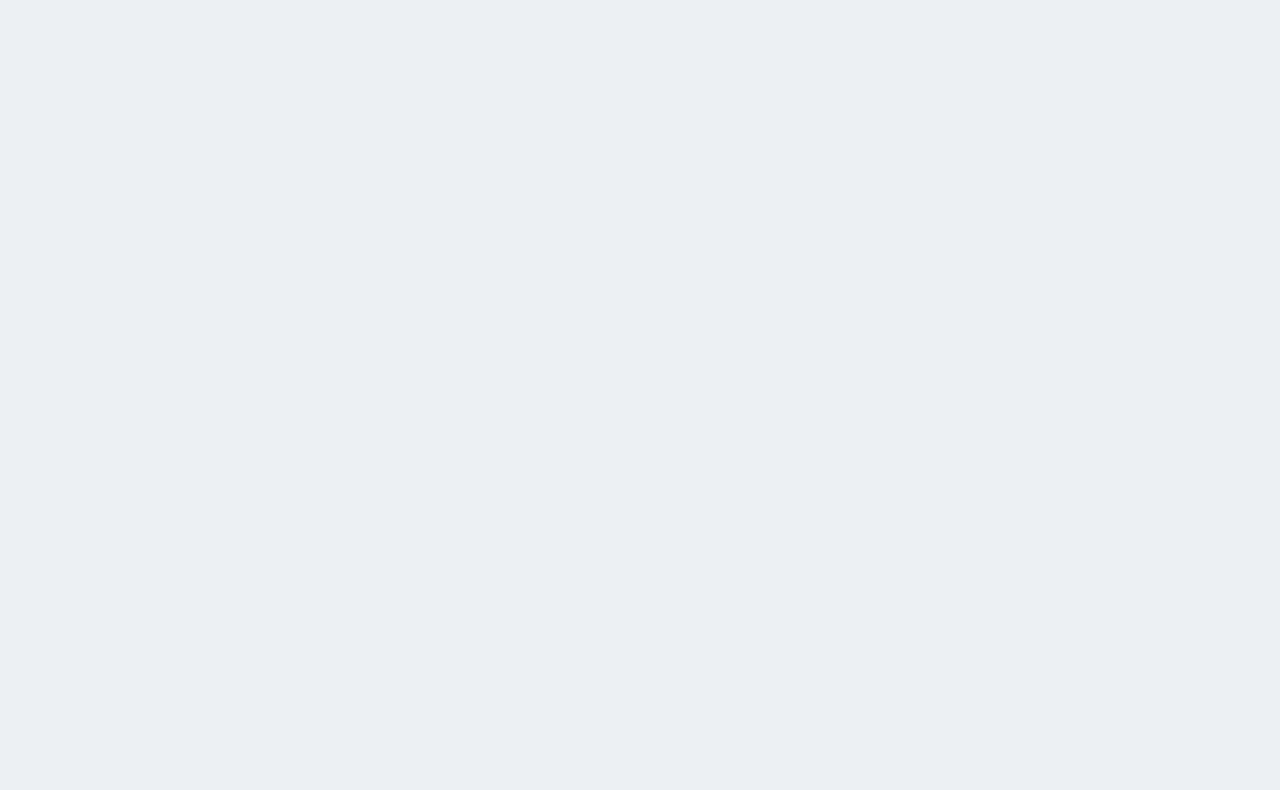
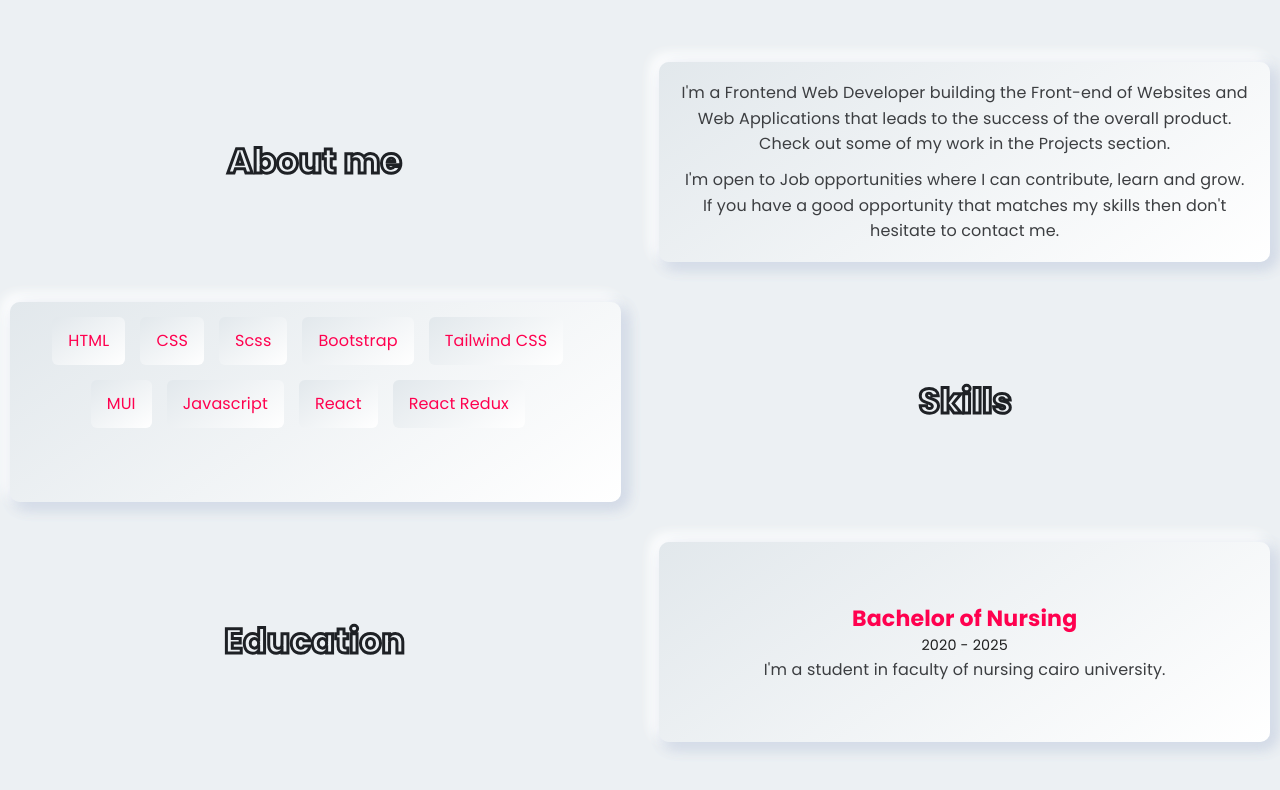
Before and after one commit to Abdalla-Mon/Abdalla-portfolio-stable, a React (Vite) app: page /about in a window 1280 px wide. Shown: the part 818-1608 px from the top of the page. Before the commit the page ends 800 px from the top, so only its background shows below. Built offline with nearby package versions, Linux system fonts and the light colour scheme.

Commit message:
finist about

```diff
--- a/src/component/about/About.jsx
+++ b/src/component/about/About.jsx
@@ -12,6 +12,7 @@ export default function About() {
       initial={{ scale: 0 }}
       animate={animation ? { x: "100vw" } : { scale: [0, 1] }}
       transition={{ duration: 0.5 }}
+      className="about"
     >
       <div className="about-landing">
         <div className="about-container">
@@ -24,7 +25,82 @@ export default function About() {
           <Heading value={arr3} head={"Developer"} />
         </div>
       </div>
+      <AboutText />
     </motion.section>
+  );
+}
+function AboutText() {
+  return (
+    <div className="about-text">
+      <div className="container mx-auto">
+        <div className="about-me">
+          <div className="about-box left">
+            <AboutBox
+              text={
+                <>
+                  <p>
+                    I&apos;m a Frontend Web Developer building the Front-end of
+                    Websites and Web Applications that leads to the success of
+                    the overall product. Check out some of my work in the
+                    Projects section.
+                  </p>
+                  <p>
+                    I&apos;m open to Job opportunities where I can contribute,
+                    learn and grow. If you have a good opportunity that matches
+                    my skills then don&apos;t hesitate to contact me.
+                  </p>
+                </>
+              }
+              heading={"About me"}
+            />
+          </div>
+          <div className="about-box right ">
+            <AboutBox text={<Skills />} heading="Skills" />
+          </div>
+          <div className="about-box left">
+            <AboutBox text={<Education />} heading="Education" />
+          </div>
+        </div>
+      </div>
+    </div>
+  );
+}
+
+function AboutBox({ classN, text, heading }) {
+  return (
+    <>
+      <div>{text}</div>
+      <h2>{heading}</h2>
+    </>
+  );
+}
+function Skills() {
+  let skills = [
+    "HTML",
+    "CSS",
+    "Scss",
+    "Bootstrap",
+    "Tailwind CSS",
+    "MUI",
+    "Javascript",
+    "React",
+    "React Redux",
+  ];
+  return (
+    <>
+      {skills.map((e) => (
+        <div className="skill">{e}</div>
+      ))}
+    </>
+  );
+}
+function Education() {
+  return (
+    <>
+      <h4>Bachelor of Nursing</h4>
+      <h5>2020 - 2025</h5>
+      <p>I&apos;m a student in faculty of nursing cairo university.</p>
+    </>
   );
 }
 function Heading({ head, text, value }) {
@@ -38,7 +114,7 @@ function Heading({ head, text, value }) {
           <p>
             Hello Iam
             <span>Abdalla Abdelsabour</span> a frontend developer currently
-            available to work as freelancer or full-time. `
+            available to work as freelancer or full-time.
           </p>
         </div>
       ) : null}
--- a/src/scss/App.css
+++ b/src/scss/App.css
@@ -511,6 +511,88 @@
   font-weight: bold;
 }
 
+.about .about-me {
+  display: flex;
+  flex-direction: column;
+  gap: 40px;
+  padding: 80px 10px;
+}
+@media (min-width: 767px) {
+  .about .left > div {
+    order: 2;
+  }
+}
+.about .left > div {
+  display: flex;
+  flex-direction: column;
+  justify-content: center;
+}
+.about .about-box {
+  display: flex;
+  gap: 40px;
+}
+@media (max-width: 767px) {
+  .about .about-box {
+    flex-direction: column-reverse;
+  }
+}
+.about .about-box > div {
+  min-height: 200px;
+  text-align: center;
+  background: var(--gradiant-color);
+  box-shadow: var(--box-shadow), var(--box-shadow);
+  padding: 15px 20px;
+  border-radius: 10px;
+}
+.about .about-box > div:last-child {
+  color: red;
+}
+@media (min-width: 768px) {
+  .about .about-box > div {
+    width: 50%;
+  }
+}
+.about .about-box p {
+  color: var(--body-color);
+}
+.about .about-box p:first-child {
+  margin-bottom: 10px;
+}
+.about .about-box h2 {
+  display: flex;
+  justify-content: center;
+  align-items: center;
+  font-size: calc(2rem + 0.2vw);
+  font-weight: bold;
+  color: transparent;
+  -webkit-text-stroke: 3px var(--heading-color);
+}
+@media (min-width: 768px) {
+  .about .about-box h2 {
+    width: 50%;
+  }
+}
+.about .about-box .skill {
+  color: var(--primary-color);
+  display: inline-block;
+  padding: 12px 16px;
+  background: var(--gradiant-color);
+  margin: 0 15px 15px 0;
+  border-radius: 6px;
+  -webkit-border-radius: 6px;
+  -moz-border-radius: 6px;
+  -ms-border-radius: 6px;
+  -o-border-radius: 6px;
+}
+.about .about-box h4 {
+  font-size: calc(1.3rem + 0.1vw);
+  font-weight: bold;
+  color: var(--primary-color);
+}
+.about .about-box h5 {
+  font-size: 0.9rem;
+}
+
 .white-bg {
   background-color: var(--background-color) !important;
 }
--- a/src/scss/pages/_about.scss
+++ b/src/scss/pages/_about.scss
@@ -43,3 +43,85 @@
     }
   }
 }
+.about {
+  .about-me {
+    display: flex;
+    flex-direction: column;
+    gap: 40px;
+    padding: 80px 10px;
+  }
+  .left {
+    @media (min-width: 767px) {
+      > div {
+        order: 2;
+      }
+    }
+    > div {
+      display: flex;
+      flex-direction: column;
+      justify-content: center;
+    }
+  }
+  .about-box {
+    display: flex;
+    gap: 40px;
+
+    @media (max-width: 767px) {
+      flex-direction: column-reverse;
+    }
+    > div {
+      min-height: 200px;
+      text-align: center;
+
+      background: $gradiant-color;
+      box-shadow: $box-shadow, $box-shadow;
+      padding: 15px 20px;
+      border-radius: 10px;
+
+      &:last-child {
+        color: red;
+      }
+      @media (min-width: 768px) {
+        width: 50%;
+      }
+    }
+    p {
+      color: $body-color;
+      &:first-child {
+        margin-bottom: 10px;
+      }
+    }
+    h2 {
+      @media (min-width: 768px) {
+        width: 50%;
+      }
+      display: flex;
+      justify-content: center;
+      align-items: center;
+      font-size: calc(2rem + 0.2vw);
+      font-weight: bold;
+      color: transparent;
+      -webkit-text-stroke: 3px $heading-color;
+    }
+    .skill {
+      color: $primary-color;
+      display: inline-block;
+      padding: 12px 16px;
+      background: $gradiant-color;
+      margin: 0 15px 15px 0;
+      border-radius: 6px;
+      -webkit-border-radius: 6px;
+      -moz-border-radius: 6px;
+      -ms-border-radius: 6px;
+      -o-border-radius: 6px;
+    }
+    h4 {
+      font-size: calc(1.3rem + 0.1vw);
+      font-weight: bold;
+      color: $primary-color;
+    }
+    h5 {
+      font-size: 0.9rem;
+    }
+  }
+}
```
Also changed, not shown: 1 other file (tests, documents, lock files or other folders).
